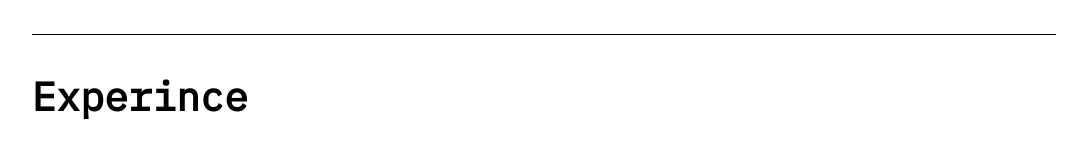
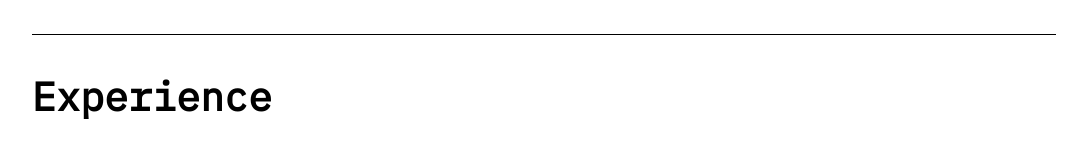
Before and after one commit to bmansk8/portfolio, a React (Create React App) app: page / in a window 1280 px wide. Shown: the part 718-879 px from the top of the page, without its empty margins (96-1166 px from the left). Built offline with nearby package versions, Linux system fonts and the light colour scheme.

Commit message:
spelling error

```diff
--- a/src/App.js
+++ b/src/App.js
@@ -39,7 +39,7 @@ function App() {
       </div>
 
       <div className="experince">
-        <h2>Experince</h2>
+        <h2>Experience</h2>
         <p>
           I have over 3 years of experience doing web development whether in the
           professional space or the hobby space.
```
